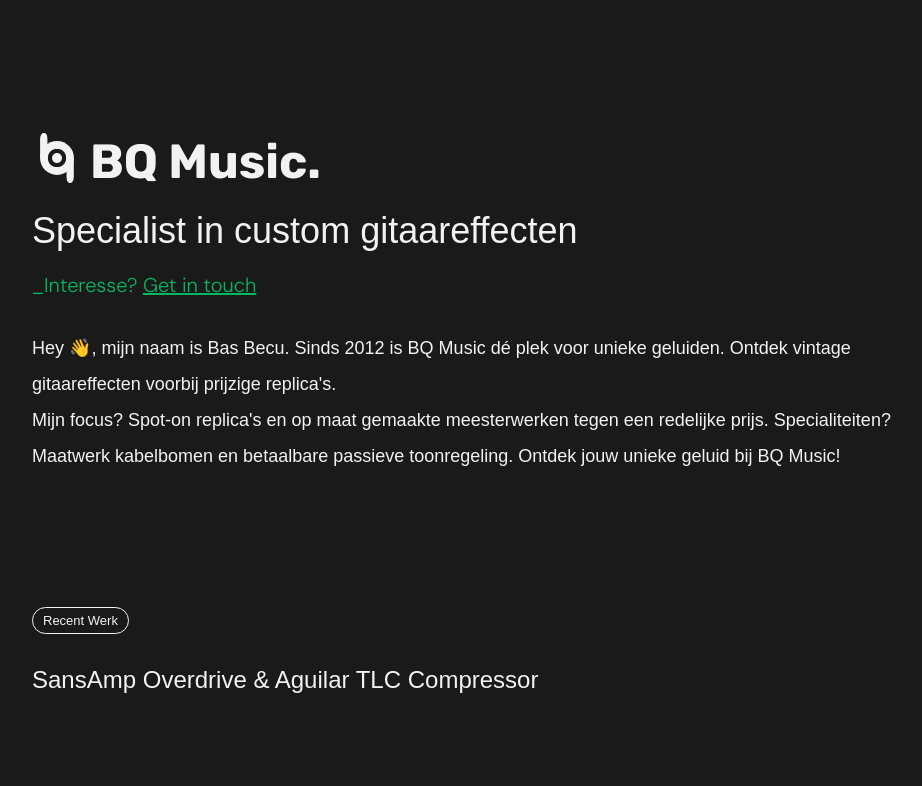
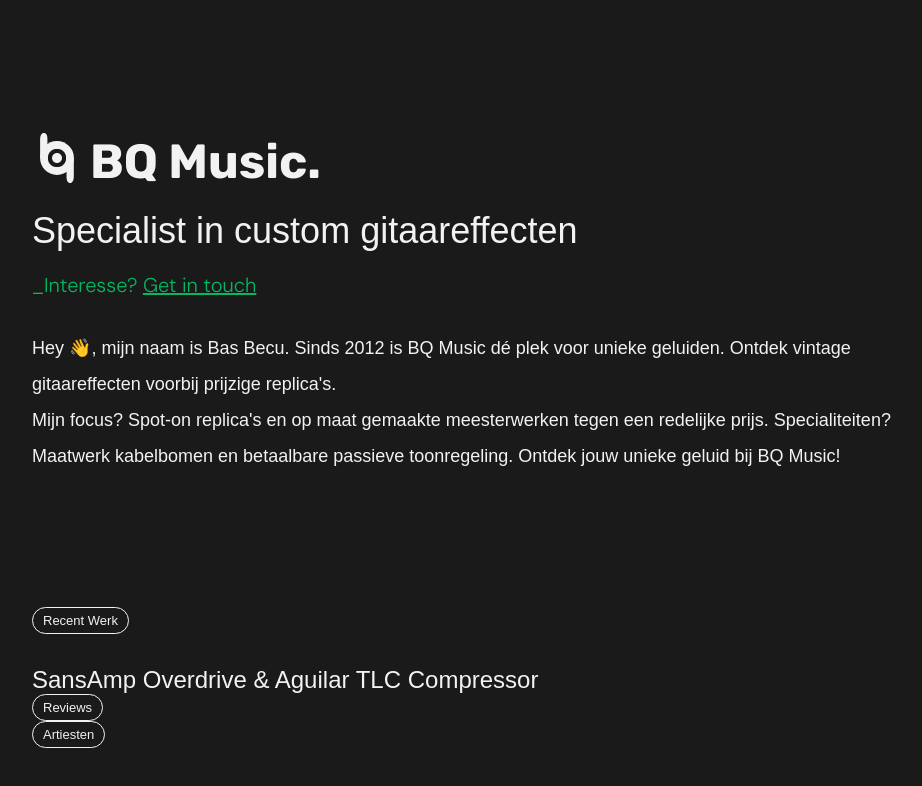
Before and after one commit to maxdevocht/BQ-Music-site, a React (Vite) app: page / in a window 1280 px wide. Shown: the top 786 px of the page, without its empty margins (60-982 px from the left). Built offline with nearby package versions, Linux system fonts and the light colour scheme; a web font is replaced by a local one.

Commit message:
Update Main.jsx
Added other sections

```diff
--- a/components/Main.jsx
+++ b/components/Main.jsx
@@ -10,6 +10,18 @@
                     </div>
                     <h1 className="section--title">SansAmp Overdrive & Aguilar TLC Compressor</h1>
                 </div>
+                <div className="section--categorie">
+                    <div className="section--label">
+                        <h2 id="review" className="label">Reviews</h2>
+                    </div>
+
+                </div>
+                <div className="section--categorie">
+                    <div className="section--label">
+                        <h2 id="artiesten" className="label">Artiesten</h2>
+                    </div>
+
+                </div>
             </div>
         </main>
     )
```
